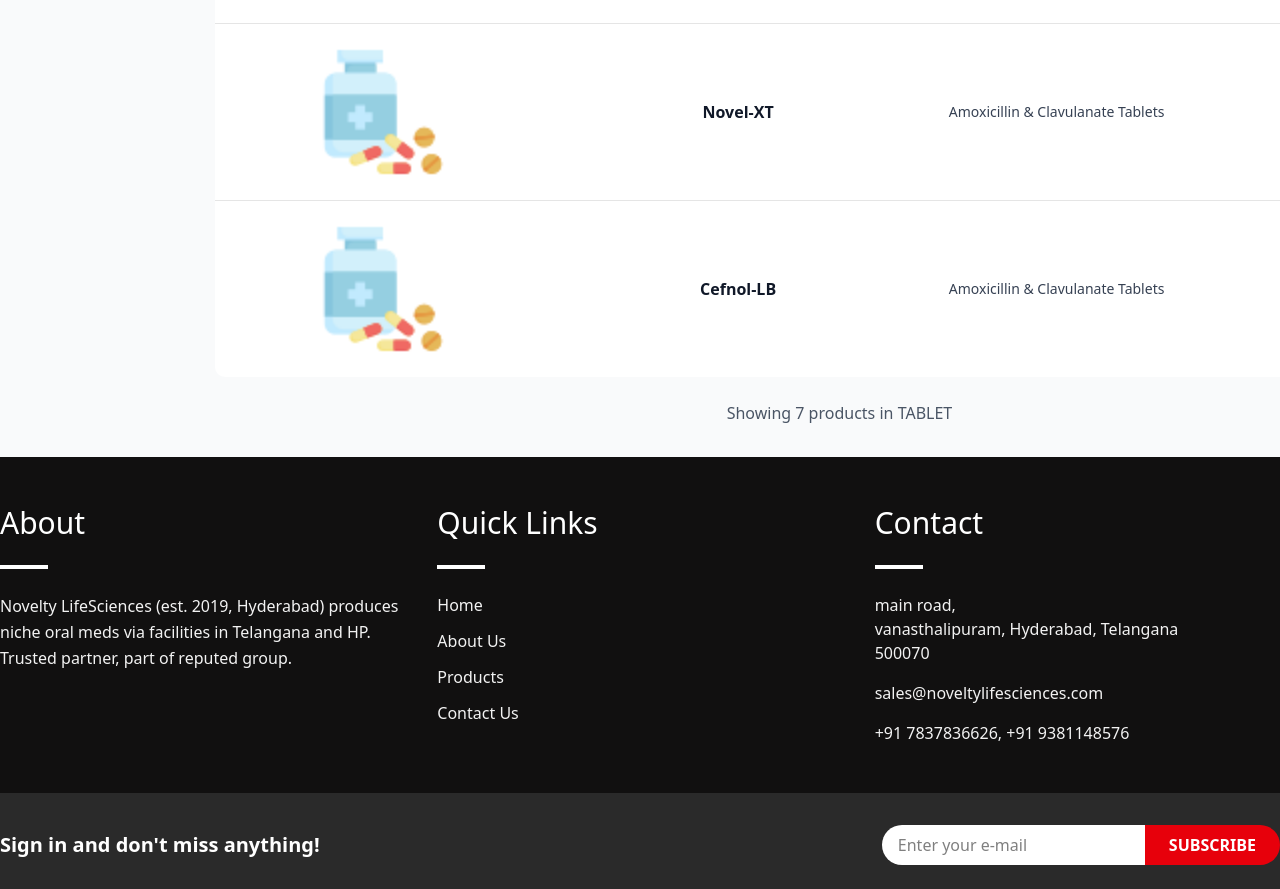
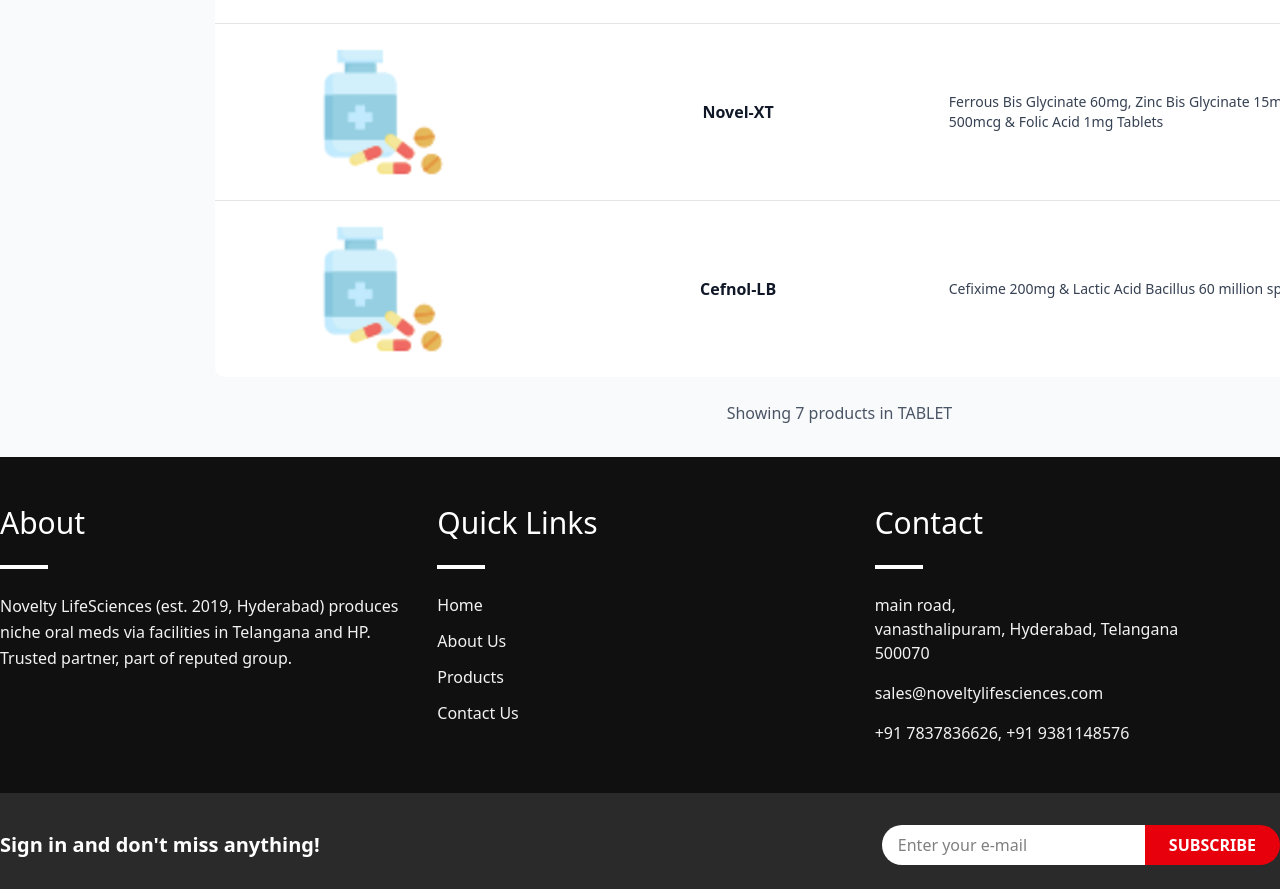
Before and after one commit to jarvis-sudo/novelty, a React (Vite) app: page /product in a window 1280 px wide. Shown: the part 1793-2682 px from the top of the page. Built offline with nearby package versions, Linux system fonts and the light colour scheme.

Commit message:
vercel issue

```diff
--- a/index.html
+++ b/index.html
@@ -4,7 +4,10 @@
     <meta charset="UTF-8" />
     <link rel="icon" type="image/svg+xml" href="/logo.png" />
     <meta name="viewport" content="width=device-width, initial-scale=1.0" />
-    <title>Novelty LifeSciences</title>
+    <title>Novelty LifeSciences | Pharmaceutical Company</title>
+    <meta name="description" content="Novelty Lifesciences is a trusted pharmaceutical manufacturing and research company providing high-quality healthcare products and innovative life-science solutions globally.">
+    <meta name="keywords" content="Novelty Lifesciences, pharmaceutical company, pharma manufacturing, healthcare products, life sciences, medicine research, pharma formulations, healthcare innovation">
+
   </head>
   <body>
     <div id="root"></div>
--- a/src/data/index.js
+++ b/src/data/index.js
@@ -199,7 +199,7 @@
     {
       id: 8,
       name: 'Novepan-D',
-      composition: 'Amoxicillin & Clavulanate Tablets',
+      composition: 'Pantaprazole Sodium 40mg & Domperidone 30mg SR Capsules',
       img: '/medicines.png',
       category: 'CAPSULE'
     },
@@ -213,19 +213,19 @@
     {
       id: 10,
       name: 'Novel-XT',
-      composition: 'Amoxicillin & Clavulanate Tablets',
+      composition: 'Ferrous Bis Glycinate 60mg, Zinc Bis Glycinate 15mg, Methylcobalomin 500mcg & Folic Acid 1mg Tablets',
       img: '/medicines.png',
       category: 'TABLET'
     },{
       id: 11,
       name: 'Cefnol-LB',
-      composition: 'Amoxicillin & Clavulanate Tablets',
+      composition: 'Cefixime 200mg & Lactic Acid Bacillus 60 million spores Tablets',
       img: '/medicines.png',
       category: 'TABLET'
     },
     {
       id: 12,
-      name: 'Neuropan-IV',
+      name: 'Novepan-IV',
       composition: 'Pantaprazole Sodium injection B.P. 40mg',
       img: '/medicines.png',
       category: 'INJECTABLES'
```
Also changed, not shown: vercel.json (added).
